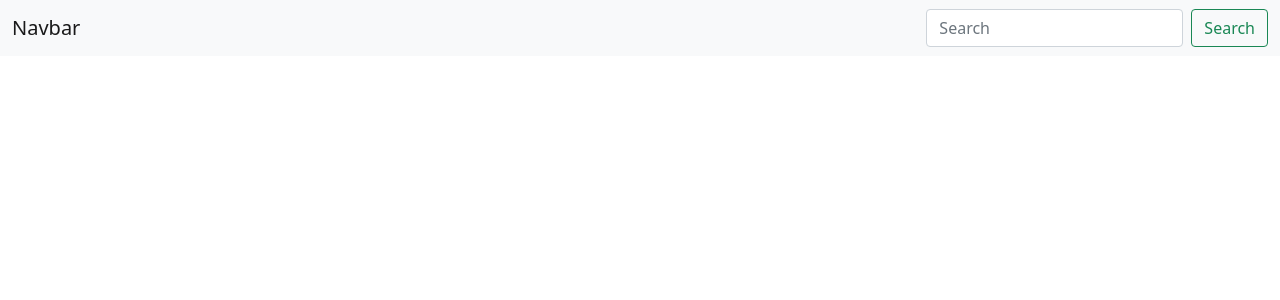
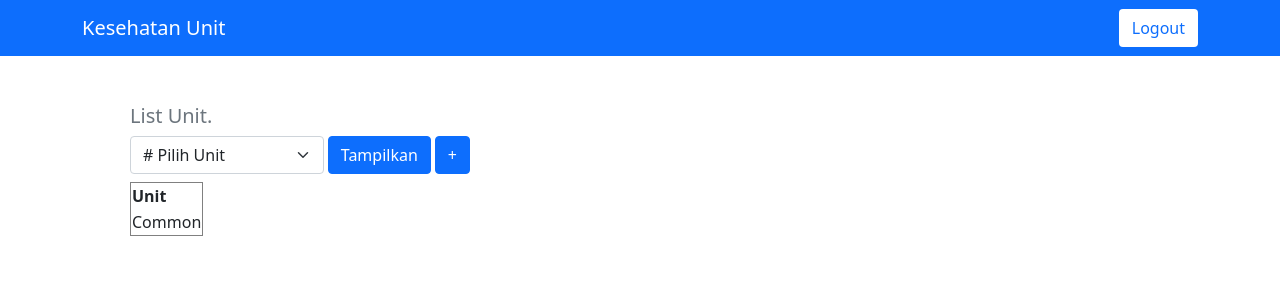
Before and after one commit to Farreru/kesehatan_unit, a PHP site: page /halaman/utama/index.php in a window 1280 px wide. Shown: the top 300 px of the page. Run offline with PHP 8.4, Linux system fonts and the light colour scheme; data that the repository does not hold is empty.

Commit message:
Added More Pages

```diff
--- a/fungsi/fungsiSql.php
+++ b/fungsi/fungsiSql.php
@@ -41,3 +41,22 @@ function login($username, $password)
         return false;
     }
 }
+
+function query($query)
+{
+    global $koneksi;
+
+    $result = mysqli_query($koneksi, $query);
+
+    if (!$result) {
+        die("Query failed: " . mysqli_error($koneksi));
+    }
+
+    $data = array(); // Initialize an array to store the results
+
+    while ($row = mysqli_fetch_assoc($result)) {
+        $data[] = $row; // Append each row to the data array
+    }
+
+    return $data; // Return the array of results
+}
--- a/halaman/utama/index.php
+++ b/halaman/utama/index.php
@@ -1,3 +1,6 @@
+<?php
+require('../../fungsi/fungsiSql.php');
+?>
 <!doctype html>
 <html lang="en">
 
@@ -14,16 +17,54 @@
 
 <body>
 
-    <nav class="navbar navbar-light bg-light">
-        <div class="container-fluid">
-            <a class="navbar-brand">Navbar</a>
-            <form class="d-flex">
-                <input class="form-control me-2" type="search" placeholder="Search" aria-label="Search">
-                <button class="btn btn-outline-success" type="submit">Search</button>
-            </form>
+    <nav class="navbar navbar-expand-lg sticky-top bg-primary navbar-dark">
+        <div class="container">
+            <a class="navbar-brand">
+                Kesehatan Unit
+            </a>
+            <ul class="navbar-nav ms-auto mb-2 mb-lg-0">
+
+                <li class="nav-item">
+                    <a class="btn bg-white text-primary ms-4">
+                        Logout
+                    </a>
+                </li>
+            </ul>
         </div>
     </nav>
 
+    <div class="container">
+        <div class="p-5">
+            <h5 class='text-muted'>List Unit.</h5>
+            <div class="d-flex form-group col-sm-4">
+                <select class="form-select" name="unit" id="">
+                    <option value="" selected disabled># Pilih Unit</option>
+                    <?php
+                    $data_unit = query("SELECT * FROM unit");
+                    ?>
+                    <?php if (!empty($data_unit)) : ?>
+                        <?php foreach ($data_unit as $data) : ?>
+                            <option value="<?= $data['id'] ?>"><?= $data['nama'] ?></option>
+                        <?php endforeach; ?>
+                    <?php endif; ?>
+                </select>
+                <a href="" class="ms-1 btn btn-primary">Tampilkan</a>
+                <a href="../unit/create" class="ms-1 btn btn-primary">+</a>
+            </div>
+
+
+            <div class="py-2">
+                <table border="1">
+                    <tr>
+                        <th>Unit</th>
+                    </tr>
+                    <tr>
+                        <td>Common</td>
+                    </tr>
+                </table>
+            </div>
+        </div>
+    </div>
 
 
     <script src="../../assets/js/bootstrap.bundle.min.js" integrity="sha384-MrcW6ZMFYlzcLA8Nl+NtUVF0sA7MsXsP1UyJoMp4YLEuNSfAP+JcXn/tWtIaxVXM" crossorigin="anonymous"></script>
```
Also changed, not shown: halaman/unit/create/index.php (added, +66 -0 lines), halaman/unit/create/proses.php (added), halaman/unit/tampilkan/index.php (added).
